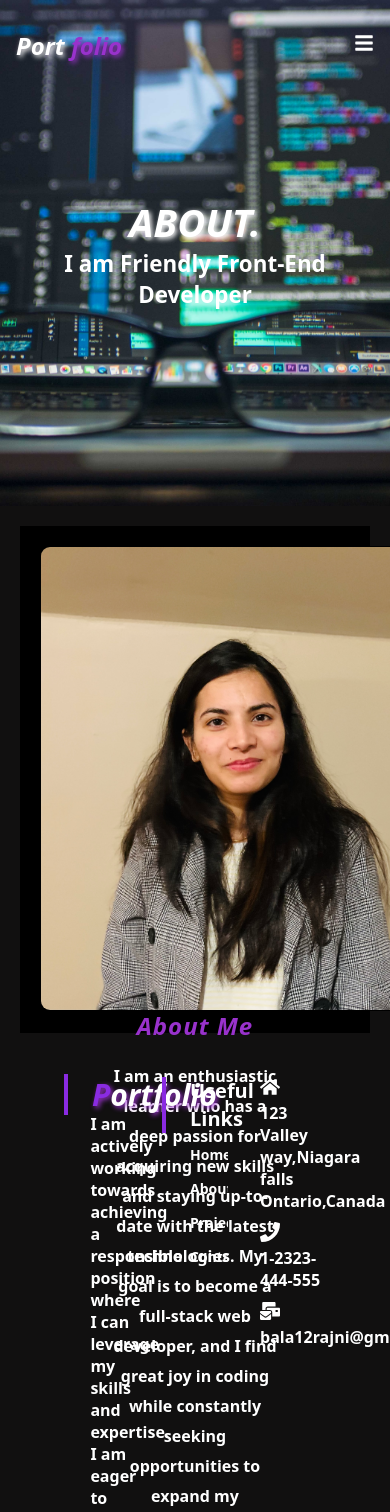
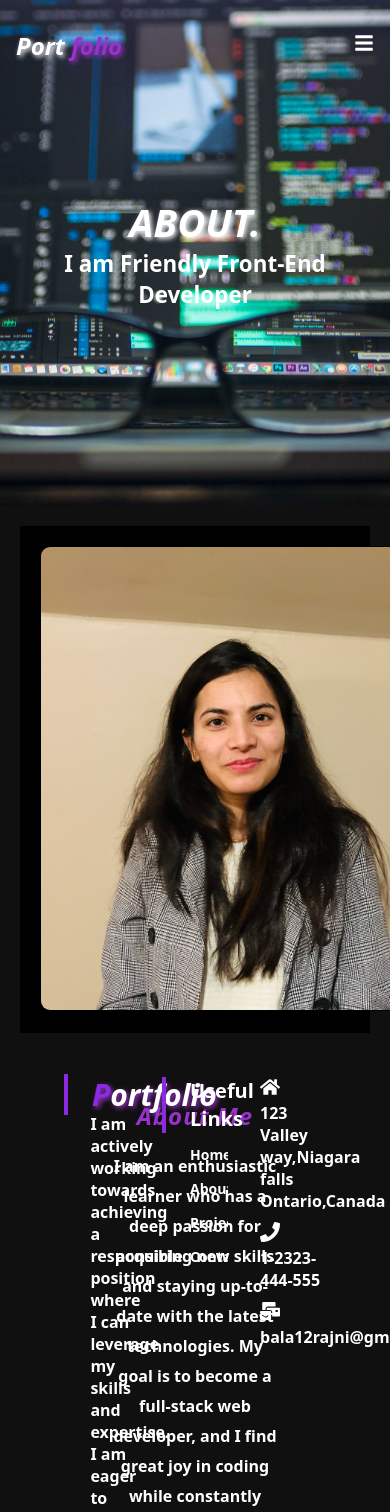
Before and after one commit to rbala16/my-portfolio-website_rb, a React (Create React App) app: page /about in a window 390 px wide. Shown: the top 1512 px of the page. Built offline with nearby package versions, Linux system fonts and the light colour scheme.

Commit message:
css updated

```diff
--- a/src/components/about/about.css
+++ b/src/components/about/about.css
@@ -36,3 +36,13 @@ line-height: 30px;
    font-style: italic;
    letter-spacing: 1px;
  }
+
+ @media screen and (max-width:600px){
+  .about-me{
+
+    display: flex;
+    flex-direction: column;
+    justify-content: space-around;
+
+   }
+}
```
Also changed, not shown: src/assets/demo1.jpg (added).
